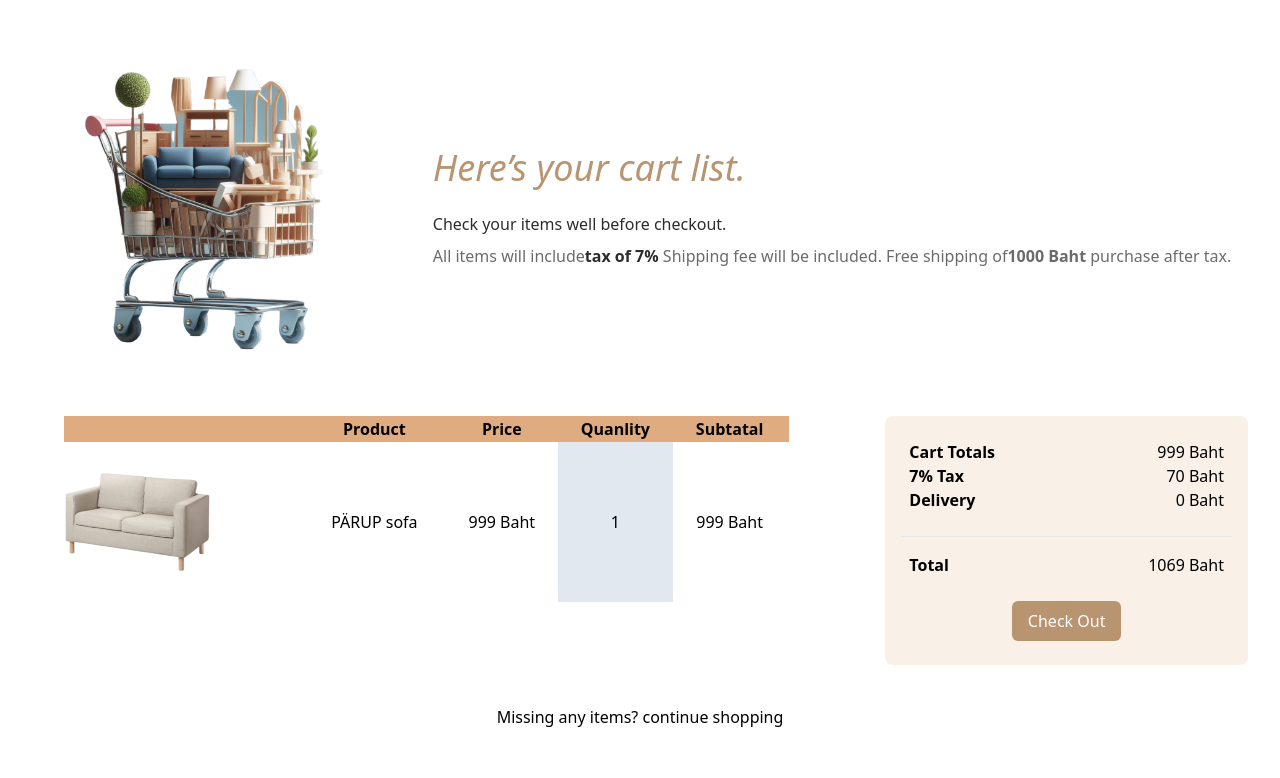
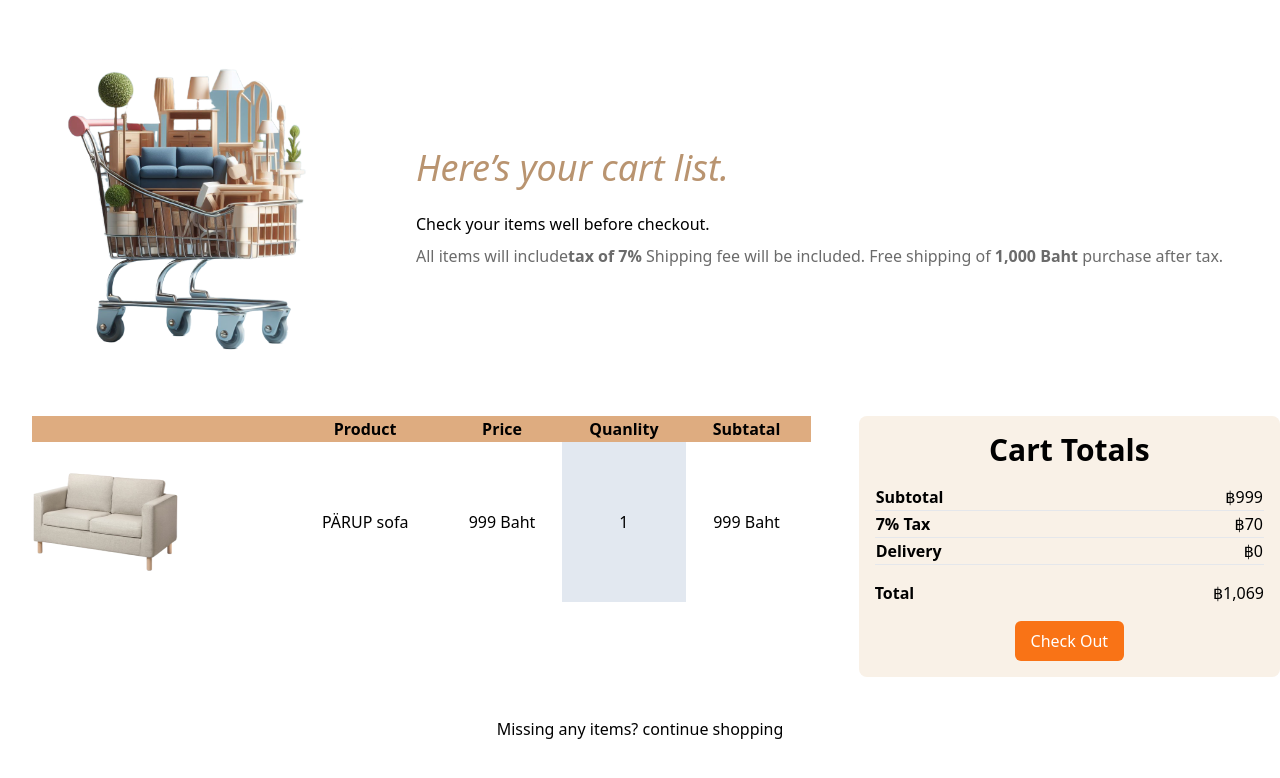
Before and after one commit to jsd7-group3-the-immortal-elf/elviro-frontend, a React (Vite) app: page / in a window 1280 px wide. Shown: the top 778 px of the page. Built offline with nearby package versions, Linux system fonts and the light colour scheme.

Commit message:
update cart table in cartTotal

```diff
--- a/src/components/cart/Cart.jsx
+++ b/src/components/cart/Cart.jsx
@@ -5,14 +5,12 @@ import CartTotal from "./CartTotal";
 function Cart() {
 	return (
 		<>
-			<div className="flex justify-center">
-				<CartBanner />
-			</div>
-			<div className="flex justify-center">
-				<div className="basis-2/3 px-8 hidden lg:block">
+			<CartBanner />
+			<div className="flex flex-col md:flex-row justify-center gap-4">
+				<div className="md:basis-2/3">
 					<CartList />
 				</div>
-				<div className="basis-1/3 px-8 hidden lg:block">
+				<div className="md:basis-1/3">
 					<CartTotal />
 				</div>
 			</div>
--- a/src/components/cart/CartBanner.jsx
+++ b/src/components/cart/CartBanner.jsx
@@ -11,14 +11,12 @@ function CartBanner() {
 						<h2 className="text-left italic text-4xl pb-4 text-[#B99470]">
 							Here’s your cart list.
 						</h2>
-						<h3 className="text-[#2C2C2C]">
-							Check your items well before checkout.
-						</h3>
+						<h3>Check your items well before checkout.</h3>
 						<p className="text-[#6B6B6B]">
 							All items will include
-							<span className="text-[#2C2C2C] font-bold">tax of 7%</span>{" "}
+							<span className="font-bold">tax of 7% </span>
 							Shipping fee will be included. Free shipping of
-							<span className="font-bold">1000 Baht</span> purchase after tax.
+							<span className="font-bold"> 1,000 Baht</span> purchase after tax.
 						</p>
 					</div>
 				</div>
--- a/src/components/cart/CartTotal.jsx
+++ b/src/components/cart/CartTotal.jsx
@@ -1,35 +1,38 @@
 function CartTotal() {
 	return (
-		<>
-			<div className="basis-1/3">
-				<div className="md:bg-[#F9F1E7] px-4 py-6 rounded-lg">
-					<h3 className="text-center hidden">Cart Totals</h3>
-					<div className="flex justify-between px-2">
-						<p className="text-base text-left font-semibold">Cart Totals</p>
-						<p className="text-base">999 Baht</p>
-					</div>
-					<div className="flex justify-between px-2">
-						<p className="text-base text-left font-semibold">7% Tax</p>
-						<p className="text-base">70 Baht</p>
-					</div>
-					<div className="flex justify-between px-2">
-						<p className="text-base font-semibold">Delivery</p>
-						<p className="text-base">0 Baht</p>
-					</div>
-					<br />
-					<hr className="pt-4" />
-					<div className="flex justify-between px-2">
-						<p className="text-base font-semibold">Total</p>
-						<p className="text-base">1069 Baht</p>
-					</div>
-					<div className="flex justify-center pt-6">
-						<button className="bg-orange-600 md:bg-[#B99470] text-white rounded-md text-base px-4 py-2">
-							Check Out
-						</button>
-					</div>
+		<div className="w-full md:basis-1/3">
+			<div className="bg-[#F9F1E7] p-4 rounded-lg">
+				<p className="text-2xl md:text-3xl text-center font-semibold">
+					Cart Totals
+				</p>
+				<table className="min-w-full divide-y divide-gray-200 mt-4">
+					<tbody className="divide-y divide-gray-200">
+						<tr className="bg-[#F9F1E7]">
+							<td className="font-semibold">Subtotal</td>
+							<td className="text-right">฿999</td>
+						</tr>
+						<tr className="bg-[#F9F1E7]">
+							<td className="font-semibold">7% Tax</td>
+							<td className="text-right">฿70</td>
+						</tr>
+						<tr className="bg-[#F9F1E7]">
+							<td className="font-semibold">Delivery</td>
+							<td className="text-right">฿0</td>
+						</tr>
+					</tbody>
+				</table>
+				<hr />
+				<div className="flex justify-between my-4">
+					<p className="font-semibold">Total</p>
+					<p>฿1,069</p>
+				</div>
+				<div className="flex justify-center">
+					<button className="bg-orange-500 text-white rounded-md px-4 py-2">
+						Check Out
+					</button>
 				</div>
 			</div>
-		</>
+		</div>
 	);
 }
 export default CartTotal;
```
